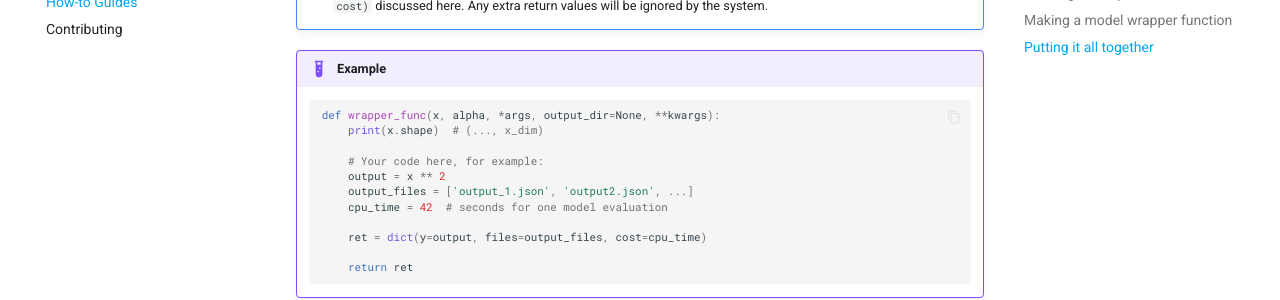
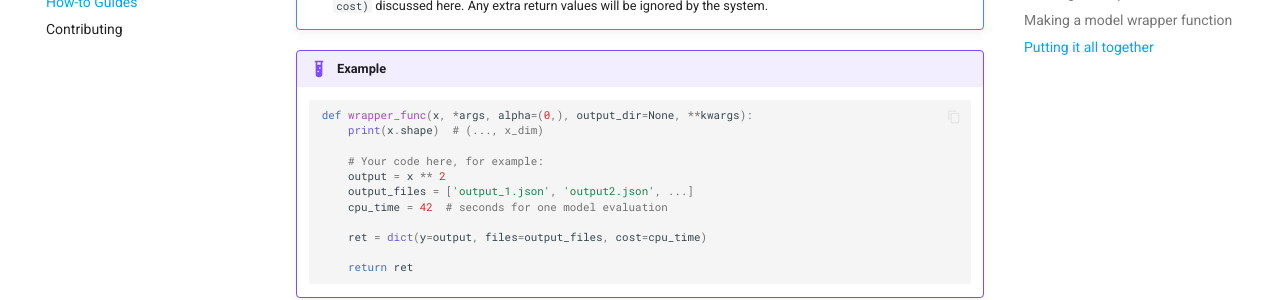
Before and after one commit to eckelsjd/amisc, an MkDocs documentation site: the page built from docs/how-to-guides.md, in a window 1280 px wide and 900 px high, scrolled down 1347 px. Shown: the part 160-460 px from the top of the window. Built offline with MkDocs 1.6.1 and Material for MkDocs 9.7.7, drawn with Linux system fonts in a browser that asks for light colours; comment, search, counter and statistics services are not loaded.

````diff
--- a/docs/how-to-guides.md
+++ b/docs/how-to-guides.md
@@ -43,7 +43,7 @@ to `ComponentSpec` and `SystemSurrogate`.
 
 !!! Example
     ```python
-    def wrapper_func(x, alpha, *args, output_dir=None, **kwargs):
+    def wrapper_func(x, *args, alpha=(0,), output_dir=None, **kwargs):
         print(x.shape)  # (..., x_dim)
 
         # Your code here, for example:
--- a/release.py
+++ b/release.py
@@ -7,5 +7,4 @@ repo = Repo(Path('.'))
 repo.git.checkout('main')
 tag_message = sys.argv[1] if len(sys.argv) == 2 else ""
 new_tag = repo.create_tag(f'v{amisc.__version__}', message=tag_message)
-repo.remotes.origin.push(refspec='main:main')
 repo.remotes.origin.push(new_tag)
--- a/src/amisc/__init__.py
+++ b/src/amisc/__init__.py
@@ -8,7 +8,7 @@ import numpy as np
 from amisc.interpolator import BaseInterpolator
 from amisc.rv import BaseRV
 
-__version__ = "0.0.8"
+__version__ = "0.1.1"
 
 # Custom types that are used frequently
 IndexSet = list[tuple[tuple, tuple]]
````
